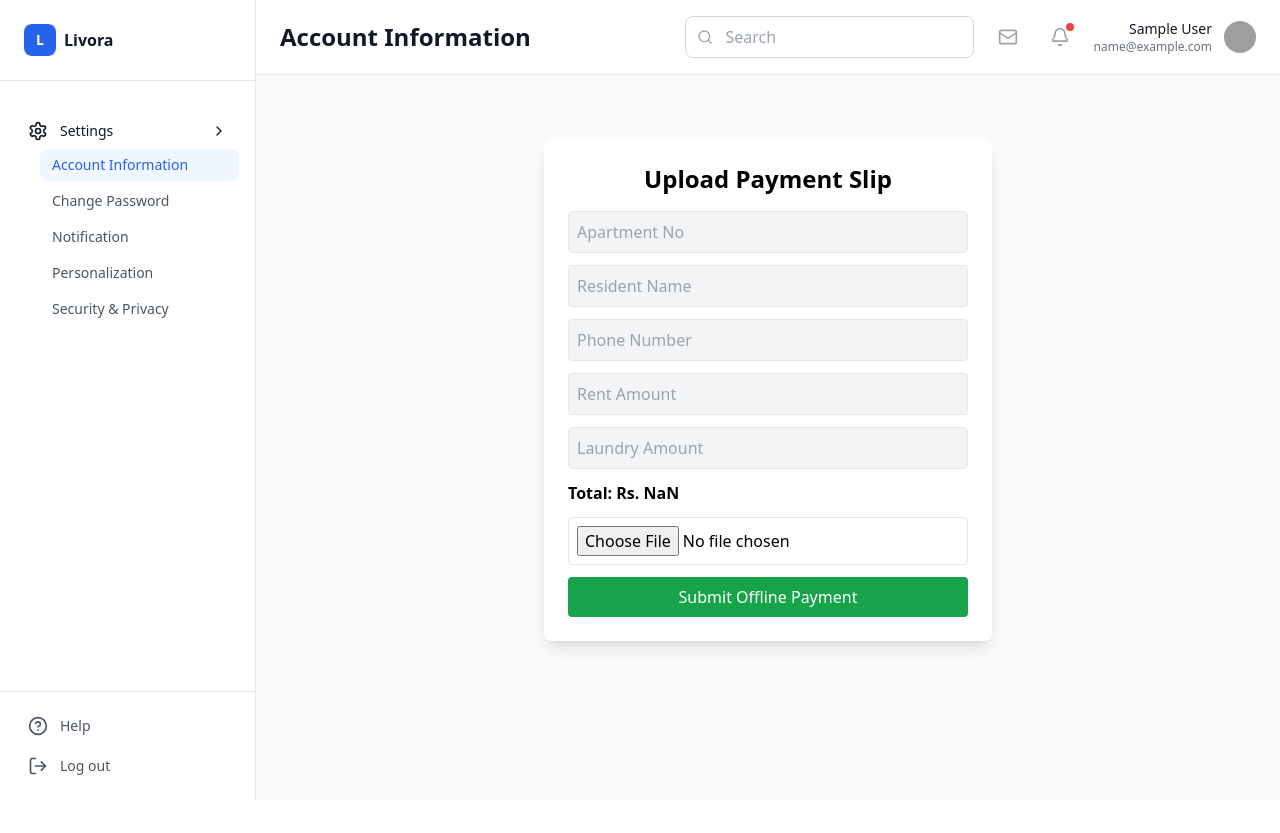
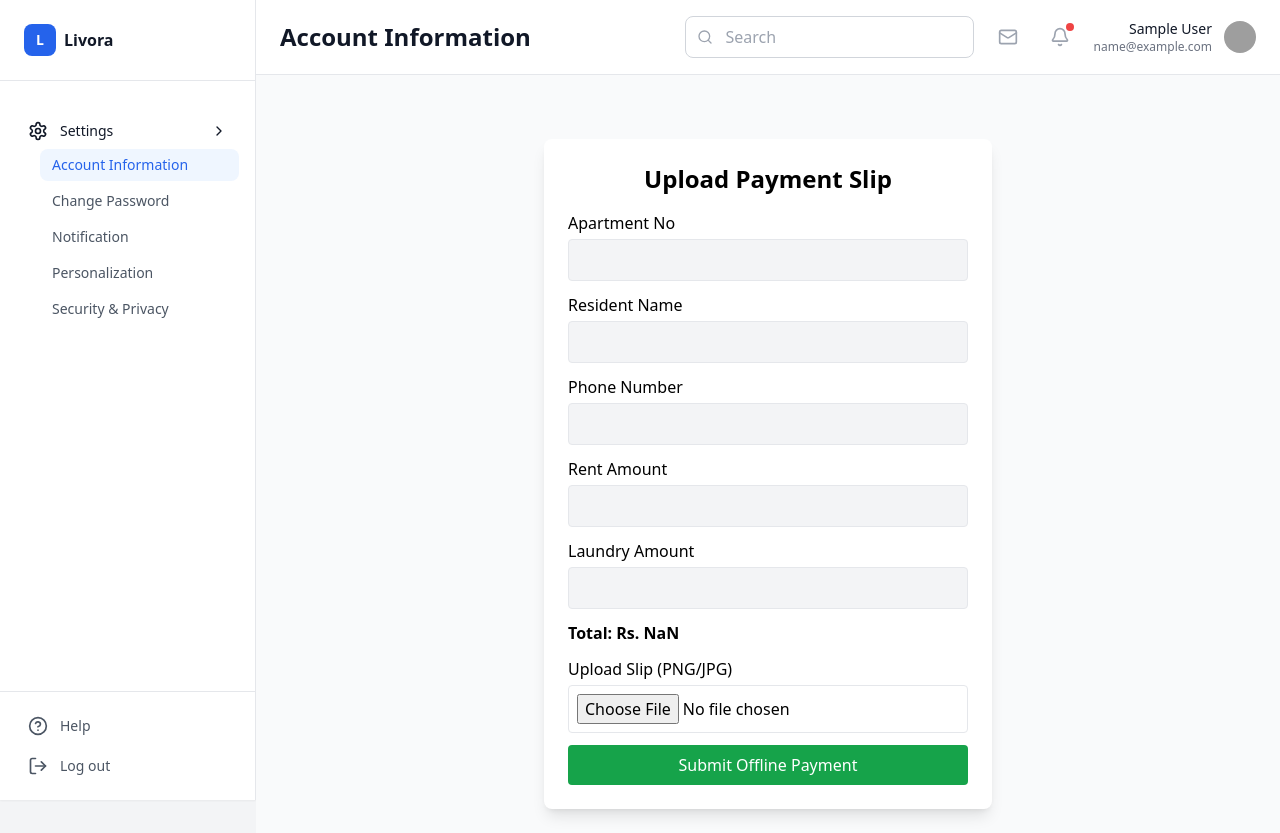
Before and after one commit to VDewMin/Livora, a React (Vite) app in the folder frontend/: page /offline-slip in a window 1280 px wide. Before the commit the page ends 800 px from the top, so only its background shows below. Built offline with nearby package versions, Linux system fonts and the light colour scheme; sample sign-in values are in the browser's storage; grey boxes are pictures that could not be loaded.

Commit message:
auto increment expense Id

```diff
--- a/frontend/package.json
+++ b/frontend/package.json
@@ -16,6 +16,8 @@
     "axios": "^1.11.0",
     "chart.js": "^4.5.0",
     "html5-qrcode": "^2.3.8",
+    "jspdf": "^3.0.3",
+    "jspdf-autotable": "^5.0.2",
     "lucide-react": "^0.510.0",
     "prop-types": "^15.8.1",
     "react": "^19.1.0",
--- a/frontend/src/components/SN_ExpenseDetail.jsx
+++ b/frontend/src/components/SN_ExpenseDetail.jsx
@@ -72,7 +72,22 @@ const SN_ExpenseDetail = ({ expenseId, goBack, onRemoveExpense, onUpdateExpense
   };
 
 const handleVerify = async () => {
+  // ✅ Validation
+  if (!formData.description || !formData.amount) {
+    return toast.error("Please fill all required fields");
+  }
+
+  if (isNaN(formData.amount) || formData.amount <= 0) {
+    return toast.error("Amount must be a positive number");
+  }
+
+  const today = new Date().toISOString().slice(0, 10); // YYYY-MM-DD
+  if (formData.date > today) {
+    return toast.error("Date cannot be in the future");
+  }
+
   if (!window.confirm("Are you sure you want to save changes?")) return;
+
   try {
     setActionLoading(true);
     const res = await fetch(`http://localhost:5001/api/expenses/${expenseId}`, {
@@ -86,12 +101,14 @@ const SN_ExpenseDetail = ({ expenseId, goBack, onRemoveExpense, onUpdateExpense
         date: formData.date,
       }),
     });
+
     if (!res.ok) throw new Error("Failed to update expense");
+
     const updated = await res.json();
     toast.success("Expense updated successfully!");
     setExpense(updated);
     setEditMode(false);
-      onUpdateExpense && onUpdateExpense(updated); // Update parent real-time
+    onUpdateExpense && onUpdateExpense(updated);
   } catch (err) {
     console.error(err);
     toast.error("Failed to update expense");
@@ -99,6 +116,7 @@ const SN_ExpenseDetail = ({ expenseId, goBack, onRemoveExpense, onUpdateExpense
     setActionLoading(false);
   }
 };
+
 
   const handleDelete = async () => {
     if (!window.confirm("Are you sure you want to delete this expense?")) return;
--- a/frontend/src/components/SN_ExpenseManager.jsx
+++ b/frontend/src/components/SN_ExpenseManager.jsx
@@ -56,7 +56,7 @@ export default function SN_ExpenseTab({ selectedMonth, onUpdateFinancials }) {
   };
 
   const addExpense = async () => {
-    if (!newExpense.expenseId || !newExpense.notes || !newExpense.amount) {
+    if ( !newExpense.notes || !newExpense.amount) {
       return toast.error("Please fill all required fields");
     }
 
@@ -70,7 +70,7 @@ export default function SN_ExpenseTab({ selectedMonth, onUpdateFinancials }) {
     }
     try {
       const formData = new FormData();
-      formData.append("expenseId", newExpense.expenseId);
+
       formData.append("category", newExpense.category);
       formData.append("paymentMethod", newExpense.paymentMethod);
       formData.append("notes", newExpense.notes);
@@ -162,12 +162,12 @@ export default function SN_ExpenseTab({ selectedMonth, onUpdateFinancials }) {
             <div className="fixed inset-0 bg-black bg-opacity-40 flex justify-center items-start pt-20 z-50">
               <div className="bg-white p-6 rounded-xl shadow-lg w-[400px]">
                 <h3 className="text-lg font-bold mb-3">Add New Expense</h3>
-                <input
+                {/*<input
                   className="border p-2 rounded w-full mb-2"
                   placeholder="Expense ID"
                   value={newExpense.expenseId}
                   onChange={(e) => setNewExpense({ ...newExpense, expenseId: e.target.value })}
-                />
+                />*/}
                 <select
                   className="border p-2 rounded w-full mb-2"
                   value={newExpense.category}
--- a/frontend/src/pages/SN_ResidentBillingDashboard.jsx
+++ b/frontend/src/pages/SN_ResidentBillingDashboard.jsx
@@ -192,7 +192,7 @@ const SN_ResidentBillingDashboard = () => {
           background: #94a3b8;
         }
       `}</style>
-      {/* Fixed Header */}
+
       <div className="sticky top-0 z-10 bg-white shadow-sm border-b border-gray-200">
         <div className="px-6 py-4">
           <div className="flex items-center justify-between">
--- a/frontend/src/pages/SN_SlipuploadForm.jsx
+++ b/frontend/src/pages/SN_SlipuploadForm.jsx
@@ -56,7 +56,6 @@ const OfflineSlipForm = () => {
       console.error(error);
       toast.error("Something went wrong");
     } finally {
-      // Redirect after 2 seconds so toast is visible
       setTimeout(() => navigate("/resident/billing"), 2000);
     }
   };
@@ -66,50 +65,58 @@ const OfflineSlipForm = () => {
       <h2 className="text-2xl font-bold mb-4 text-center">Upload Payment Slip</h2>
 
       <form onSubmit={handleSubmit}>
+        <label className="block mb-1 font-medium">Apartment No</label>
         <input
           type="text"
           value={data.apartmentNo}
           readOnly
           className="w-full mb-3 p-2 border rounded bg-gray-100"
-          placeholder="Apartment No"
         />
+
+        <label className="block mb-1 font-medium">Resident Name</label>
         <input
           type="text"
           value={data.residentName}
           readOnly
           className="w-full mb-3 p-2 border rounded bg-gray-100"
-          placeholder="Resident Name"
         />
+
+        <label className="block mb-1 font-medium">Phone Number</label>
         <input
           type="text"
           value={data.phoneNumber}
           readOnly
           className="w-full mb-3 p-2 border rounded bg-gray-100"
-          placeholder="Phone Number"
         />
+
+        <label className="block mb-1 font-medium">Rent Amount</label>
         <input
           type="number"
           value={data.amountRent}
           readOnly
           className="w-full mb-3 p-2 border rounded bg-gray-100"
-          placeholder="Rent Amount"
         />
+
+        <label className="block mb-1 font-medium">Laundry Amount</label>
         <input
           type="number"
           value={data.amountLaundry}
           readOnly
           className="w-full mb-3 p-2 border rounded bg-gray-100"
-          placeholder="Laundry Amount"
         />
+
         <p className="mb-3 font-semibold">
           Total: Rs. {Number(data.amountRent) + Number(data.amountLaundry)}
         </p>
+
+        <label className="block mb-1 font-medium">Upload Slip (PNG/JPG)</label>
         <input
           type="file"
           accept="image/png, image/jpeg"
           onChange={handleFileChange}
           className="w-full mb-3 p-2 border rounded"
         />
+
         {preview && (
           <img
             src={preview}
@@ -117,6 +124,7 @@ const OfflineSlipForm = () => {
             className="w-40 h-40 object-cover rounded mb-3"
           />
         )}
+
         <button
           type="submit"
           className="w-full bg-green-600 text-white py-2 px-4 rounded hover:bg-green-700 transition-colors"
```
Also changed, not shown: 2 other files (tests, documents, lock files or other folders). Lines whose indentation alone changed are shown as unchanged.
